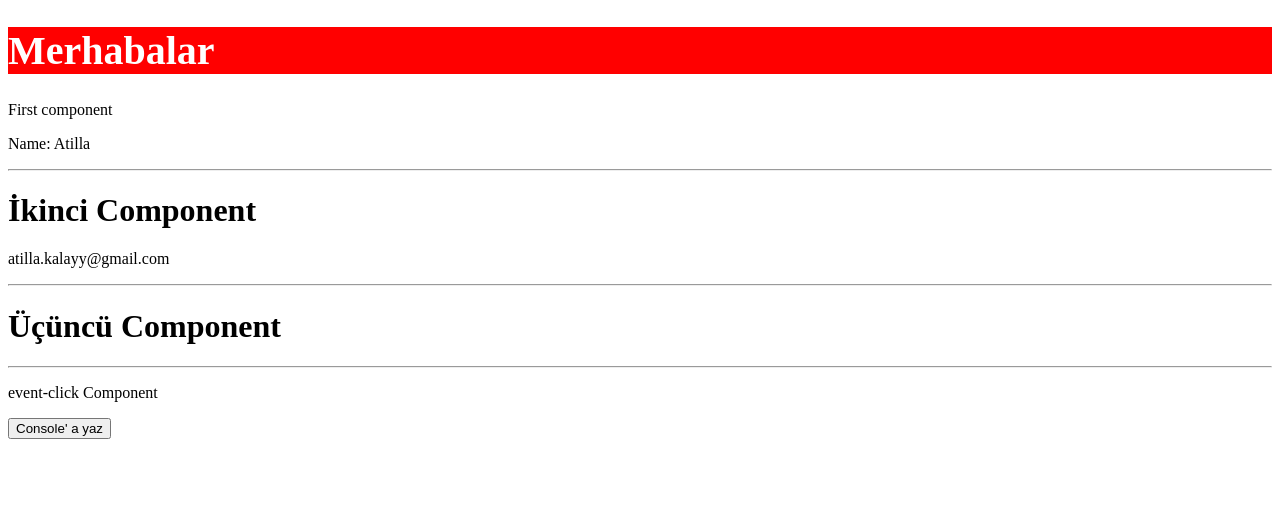
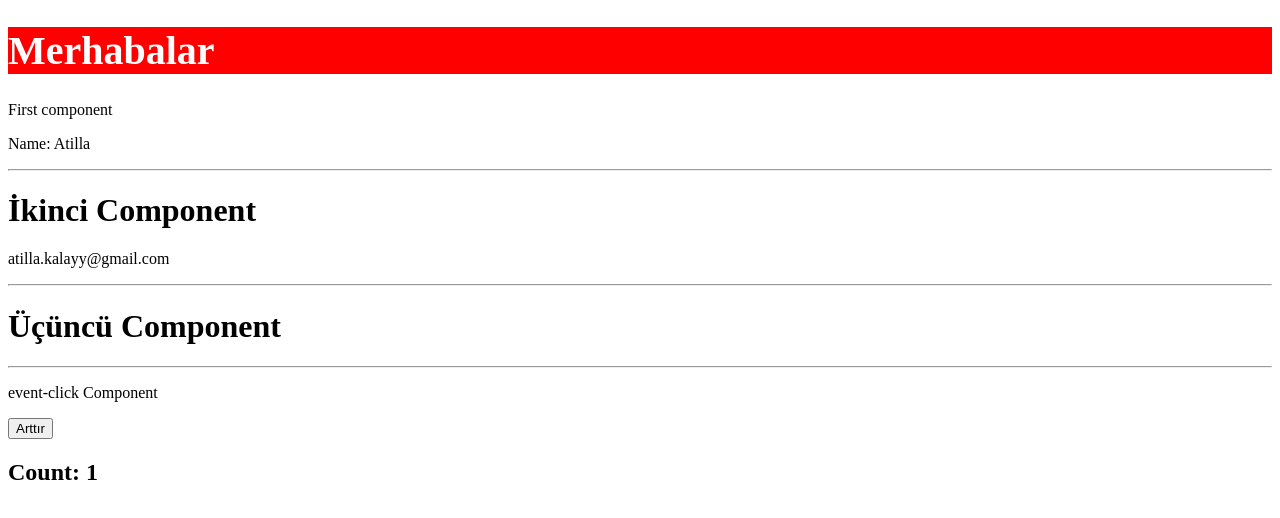
Before and after one commit to atillakalay/TurkcellAngularCourse, an Angular app in the folder angularapp/: page / in a window 1280 px wide. Shown: the top 518 px of the page. Built offline with nearby package versions, Linux system fonts and the light colour scheme.

Commit message:
Component Click Event-2 course has been completed.

```diff
--- a/angularapp/src/app/pages/event-click/event-click.component.html
+++ b/angularapp/src/app/pages/event-click/event-click.component.html
@@ -1,2 +1,3 @@
 <p>event-click Component</p>
-<button (click)="writeToConsole()">Console' a yaz</button>
+<button (click)="increaseCount()">Arttır</button>
+<h2>Count: {{count}}</h2>
--- a/angularapp/src/app/pages/event-click/event-click.component.ts
+++ b/angularapp/src/app/pages/event-click/event-click.component.ts
@@ -7,8 +7,14 @@ import { Component } from '@angular/core';
 })
 export class EventClickComponent {
 
-  public writeToConsole():void {
+  count: number = 1
+
+  public writeToConsole(): void {
     console.log("click")
   }
 
+  public increaseCount(): void {
+    this.count++
+  }
+
 }
```
